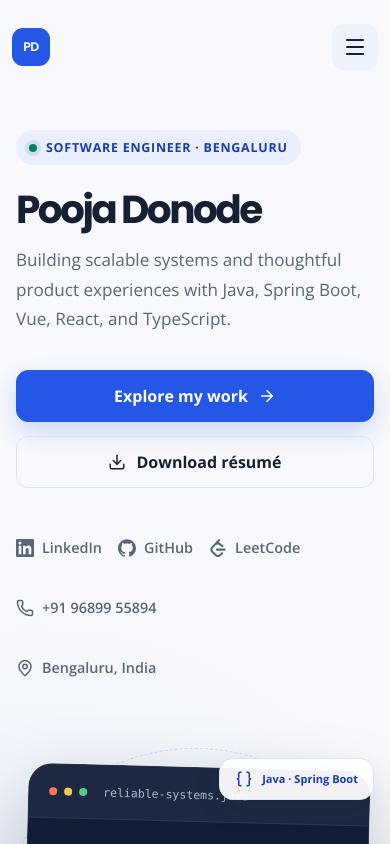
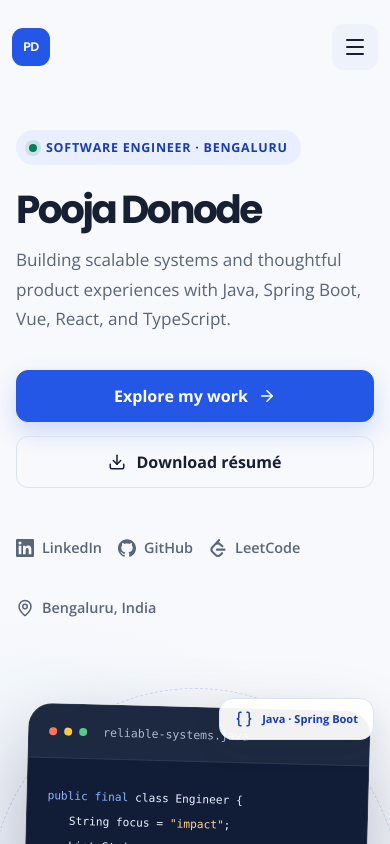
Before and after one commit to poojadonode28/pooja-portfolio, a React (Vite) app: page / in a window 390 px wide. Shown: the top 844 px of the page. Built offline with nearby package versions, Linux system fonts and the light colour scheme.

Commit message:
Keep the phone number only in the contact section

```diff
--- a/src/App.tsx
+++ b/src/App.tsx
@@ -188,10 +188,6 @@ const App = () => {
                 <a href={profile.leetcode} target="_blank" rel="noreferrer">
                   <BrandIcon icon={siLeetcode} />
                   LeetCode
-                </a>
-                <a href={`tel:${profile.phone.replace(/\s/g, "")}`}>
-                  <Phone aria-hidden="true" size={18} />
-                  {profile.phone}
                 </a>
                 <span>
                   <MapPin aria-hidden="true" size={18} />
```
Also changed, not shown: 1 other file (tests, documents, lock files or other folders).
